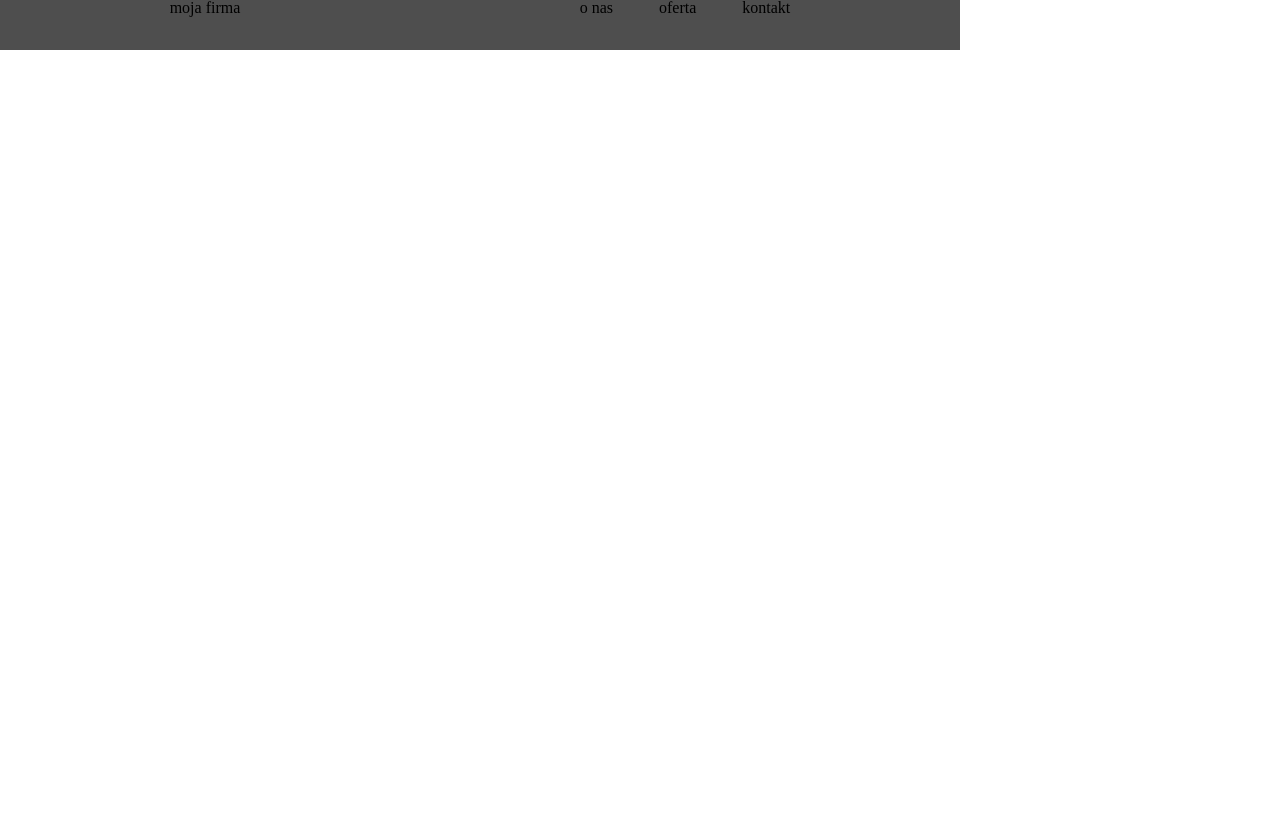
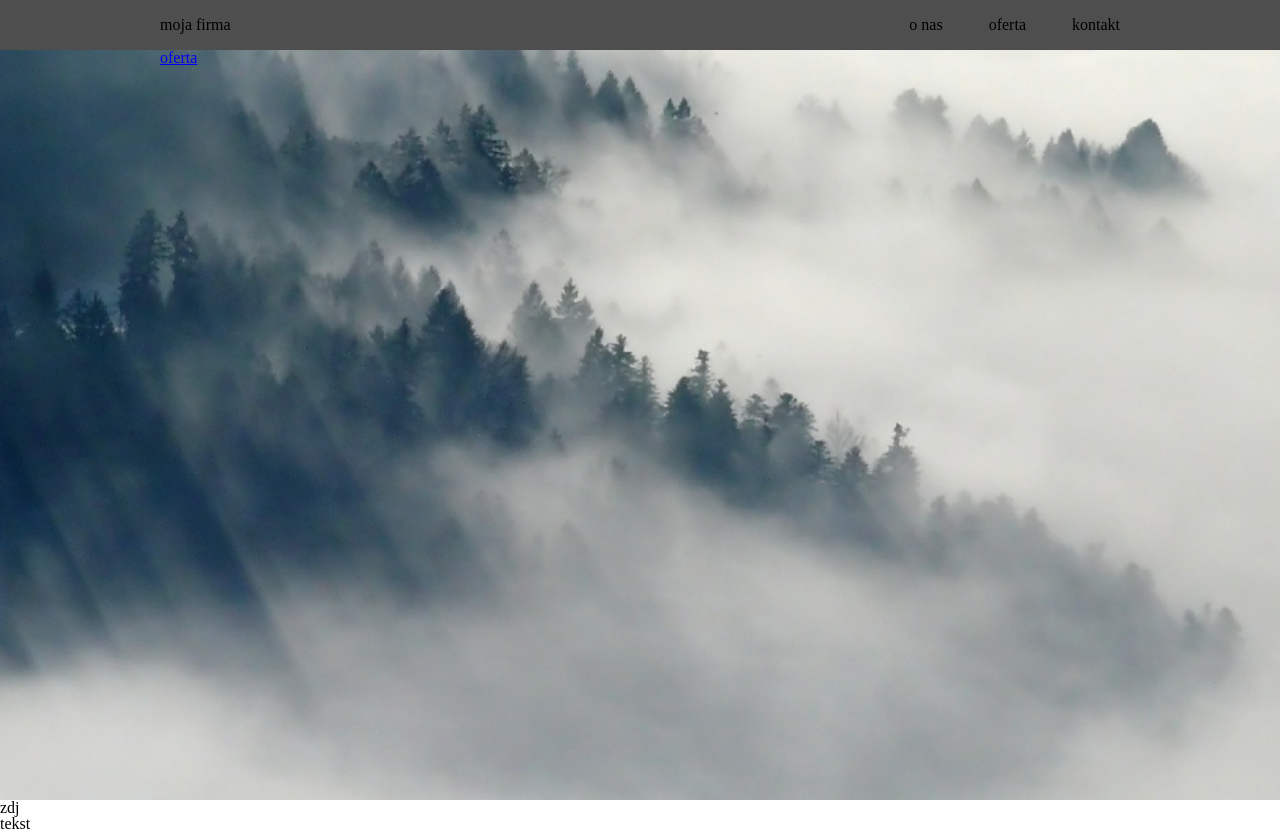
Before and after one commit to katbox9/KatarzynaSkrzynecka_Projekt-zaliczeniowy-1, a plain HTML site: page index.html in a window 1280 px wide. Before the commit the page ends 800 px from the top, so only its background shows below. Drawn offline with Linux system fonts and the light colour scheme.

Commit message:
add new section to header

```diff
--- a/index.html
+++ b/index.html
@@ -19,14 +19,20 @@
           </ul>
         </div>
       </nav>
-
-      <div class="landing-page-container"></div>
+      <section class="landing-page">
+        <div class="landing-page-container">
+          <a href="#offer">oferta</a>
+        </div>
+      </section>
     </header>
 
     <main>
-      <section class="specialists-container"></section>
+      <section class="specialists-container">
+        <div>zdj</div>
+        <div>tekst</div>
+      </section>
 
-      <section class="offer-container"></section>
+      <section class="offer-container" id="offer"></section>
     </main>
 
     <footer></footer>
--- a/style.css
+++ b/style.css
@@ -4,9 +4,10 @@
 }
 .nav-container {
   width: 960px;
+  height: 100%;
   margin: 0 auto;
   display: flex;
-  justify-content: space-around;
+  justify-content: space-between;
   align-items: center;
 }
 .nav-item-container {
@@ -16,11 +17,16 @@
   gap: 46px;
 }
 .header-container {
+  height: 100vh;
+}
+.landing-page {
   height: calc(100vh - 50px);
-  display: flex;
-}
-.landing-page-container {
   background-image: url(/Tło\ sekcji.png);
   background-size: cover;
   background-position: center;
 }
+
+.landing-page-container {
+  width: 960px;
+  margin: 0 auto;
+}
```
